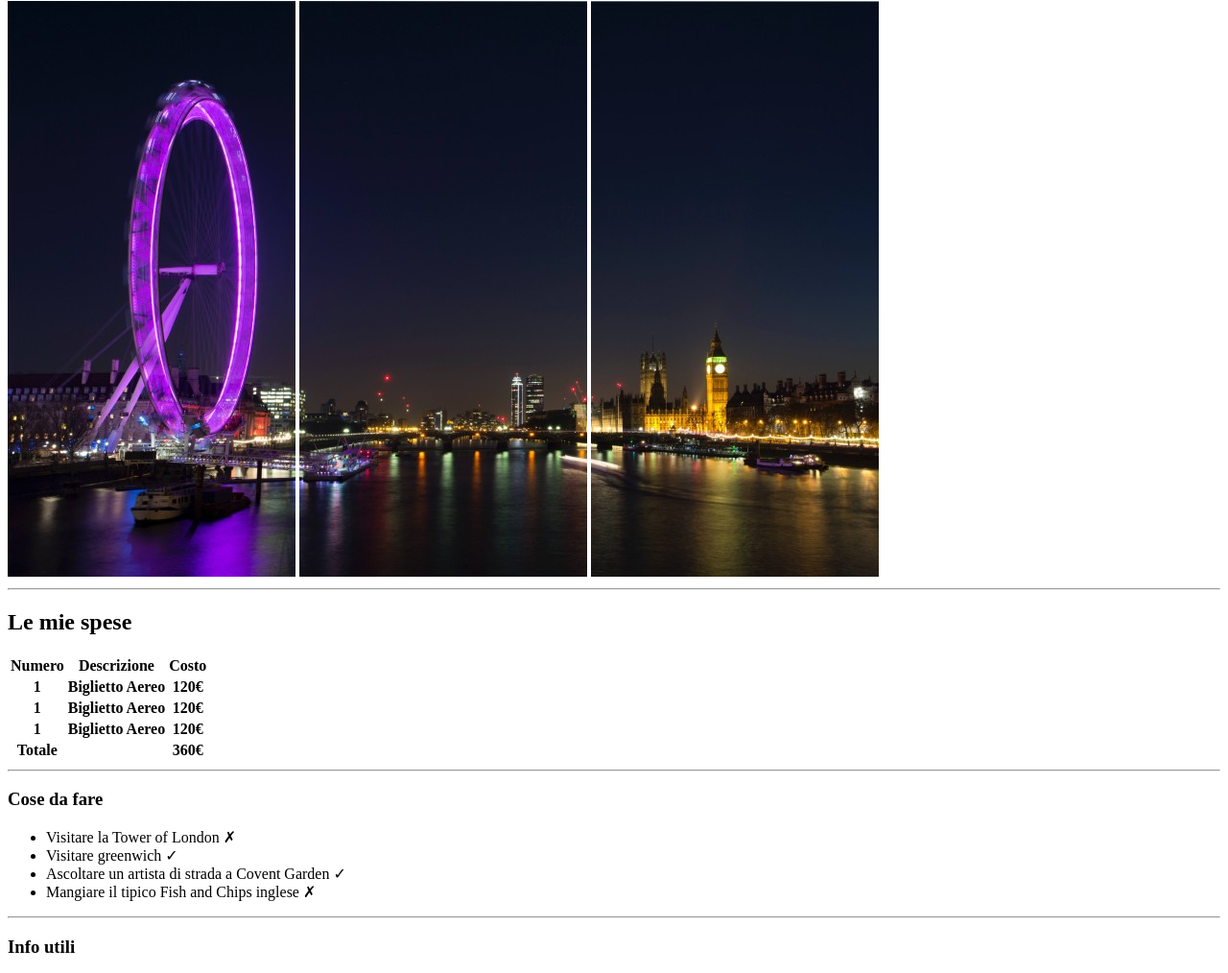
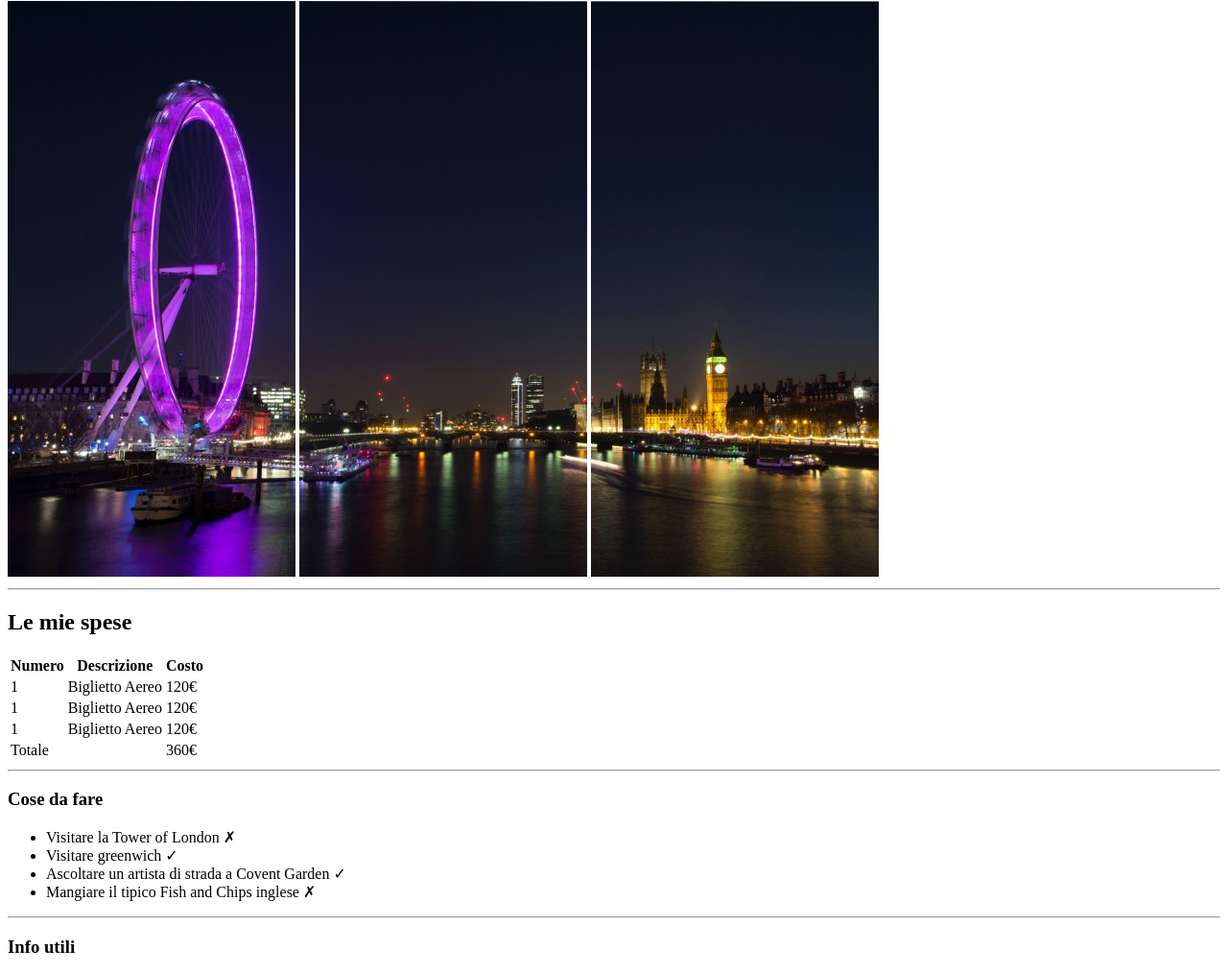
Before and after one commit to DavideSantambrogio/html-london-trip, a plain HTML site: page index.html in a window 1280 px wide. Shown: the part 79-1093 px from the top of the page at 96% size. Drawn offline with Linux system fonts and the light colour scheme.

Commit message:
add: tabella corretta

```diff
--- a/index.html
+++ b/index.html
@@ -21,34 +21,34 @@
             <h2>Le mie spese</h2>
             <table>
                 <thead>
-                    <tr>
-                        <th><strong>Numero</strong></th>
-                        <th><strong>Descrizione</strong></th>
+                    <tr> <!-- TR => Table Row -->
+                        <th>Numero</th> <!-- TH => Table Heading -->
+                        <th>Descrizione</th>
                         <th><strong>Costo</strong></th>
                     </tr>
                 </thead>
                 <tbody>
                     <tr>
-                        <th>1</th>
-                        <th>Biglietto Aereo</th>
-                        <th>120€</th>
+                        <td>1</td> <!-- TD => Table Data -->
+                        <td>Biglietto Aereo</td>
+                        <td>120€</td>
                     </tr>
                     <tr>
-                        <th>1</th>
-                        <th>Biglietto Aereo</th>
-                        <th>120€</th>
+                        <td>1</td>
+                        <td>Biglietto Aereo</td>
+                        <td>120€</td>
                     </tr>
                     <tr>
-                        <th>1</th>
-                        <th>Biglietto Aereo</th>
-                        <th>120€</th>
+                        <td>1</td>
+                        <td>Biglietto Aereo</td>
+                        <td>120€</td>
                     </tr>
                 </tbody>
                 <tfoot>
                     <tr>
-                        <th>Totale</th>
-                        <th></th>
-                        <th>360€</th>
+                        <td>Totale</td>
+                        <td></td>
+                        <td>360€</td>
                     </tr>
                 </tfoot>
             </table>
@@ -72,8 +72,8 @@
                 <li>Numeri utili di emergenza
                     <ul>
                         <li><strong>999</strong> - Emergenza</li>
-                        <li><strong>101</strong> - Numero polizia
-                        <li><strong>111</strong> - Numero assistenza medica
+                        <li><strong>101</strong> - Numero polizia</li>
+                        <li><strong>111</strong> - Numero assistenza medica</li>
                     </ul>
                 </li>
                 <li>Hotel
```
